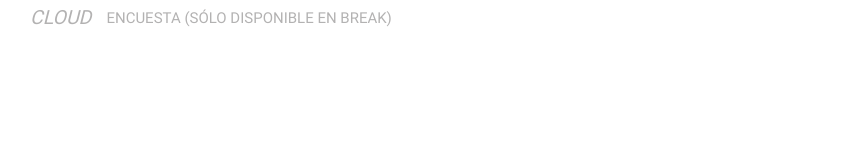
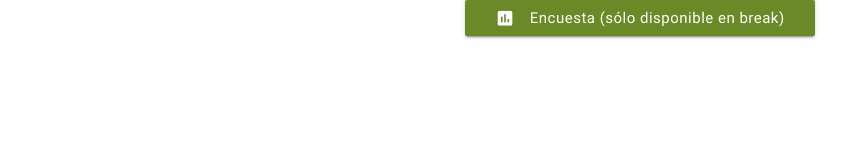
Before and after one commit to FacuEt/aco, a plain HTML site: page index.html in a window 1280 px wide. Shown: the whole page, without its empty margins (0-847 px from the left). Drawn offline with nearby package versions, Linux system fonts and the light colour scheme.

Commit message:
Update index.html

```diff
--- a/index.html
+++ b/index.html
@@ -1,12 +1,16 @@
-<html>
+<html style="height: 36px;">
 
 <head>
-	<title>Agroconsultas encuesta</title>
+	<title>Agroconsultas encuestas</title>
 	<link rel="stylesheet" href="https://cdnjs.cloudflare.com/ajax/libs/materialize/0.100.1/css/materialize.min.css">
+	<link href="https://fonts.googleapis.com/icon?family=Material+Icons" rel="stylesheet">
 	<script src="https://cdnjs.cloudflare.com/ajax/libs/materialize/0.100.1/js/materialize.min.js"></script>
 </head>
-<body style="">
-	<a class="waves-effect waves-green btn-flat disabled" href="https://goo.gl/KQ46Bj" target="_blank"> <i class="material-icons left">cloud</i> Encuesta (sólo disponible en break)</a>
+<body style="text-align: center;">
+	<!-- DISABLE
+	<a class="waves-effect waves-light btn disabled" href="https://goo.gl/KQ46Bj" target="_blank" style="text-transform:none;background-color: #698A26;"> <i class="material-icons left">poll</i> Encuesta (sólo disponible en break)</a>
+	-->
+	<a class="waves-effect waves-light btn" href="https://goo.gl/KQ46Bj" target="_blank" style="text-transform:none;background-color: #698A26;"> <i class="material-icons left">poll</i> Encuesta (sólo disponible en break)</a>
 </body>
 
 </html>
```
